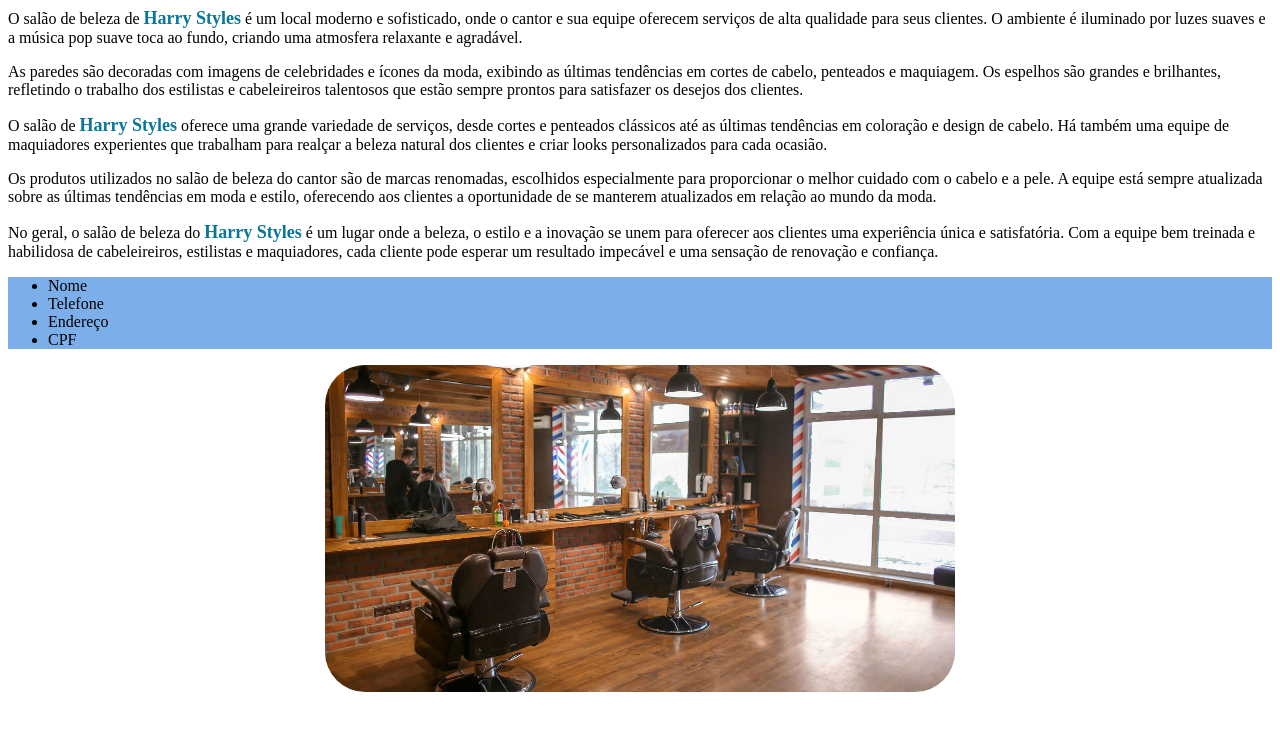
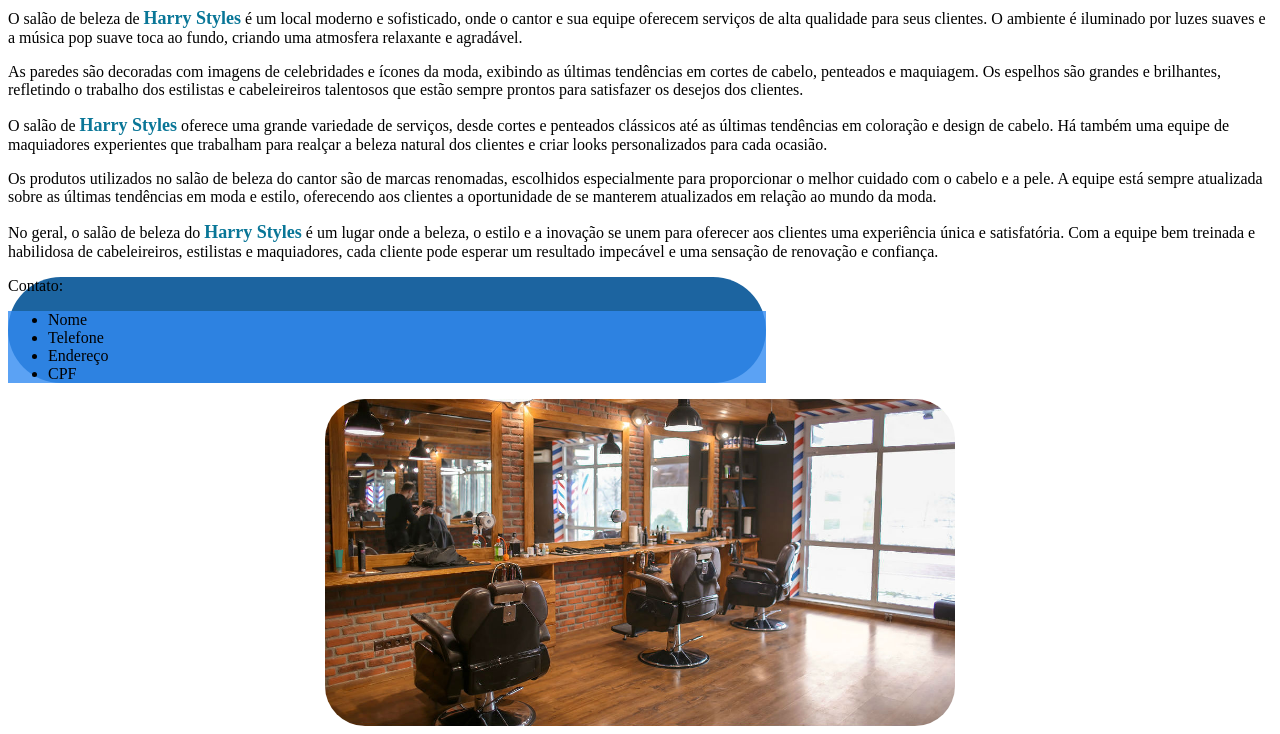
Before and after one commit to cahjuh/barbearia, a plain HTML site: page Carol e Ju/carol e ju.html in a window 1280 px wide. Shown: the part 196-930 px from the top of the page. Before the commit the page ends 896 px from the top, so only its background shows below. Drawn offline with Linux system fonts and the light colour scheme.

Commit message:
div e lista

```diff
--- a/Carol e Ju/carol e ju.html
+++ b/Carol e Ju/carol e ju.html
@@ -1,4 +1,5 @@
 <head>
+<title>Barbearia Harry</title>
   <link rel="stylesheet" href="style.css">
 </head>
 
@@ -15,6 +16,8 @@ Os produtos utilizados no salão de beleza do cantor são de marcas renomadas, e
 
 No geral, o salão de beleza do <b>Harry Styles</b> é um lugar onde a beleza, o estilo e a inovação se unem para oferecer aos clientes uma experiência única e satisfatória. Com a equipe bem treinada e habilidosa de cabeleireiros, estilistas e maquiadores, cada cliente pode esperar um resultado impecável e uma sensação de renovação e confiança.</p>
 
+<div class= "contato">
+  <p>Contato:</p>
   <ul>
         <li>Nome</li>
         <li>Telefone</li>
@@ -23,6 +26,7 @@ No geral, o salão de beleza do <b>Harry Styles</b> é um lugar onde a beleza, o
 
 
   </ul>
+</div>
 <img class="imagem" src="barbeariacaju2.jpg">
 
   </body>
--- a/Carol e Ju/style.css
+++ b/Carol e Ju/style.css
@@ -4,6 +4,7 @@ h1 {
     font-size: 68px;
     font-style: italic;
     background-color: rgb(134, 134, 241);
+
 }
 
 h2{
@@ -32,5 +33,18 @@ b {
 }
 
 ul{
-    background-color: rgba(29, 117, 218, 0.575);
+    background-color: rgba(49, 139, 241, 0.795);
 }
+
+.contato {
+    background-color: rgb(28, 100, 160);
+    width: 80%;
+    border-radius: 600px;
+    width: 60%;
+
+
+}
+
+li{
+    margin-
+}
```
Lines whose indentation alone changed are shown as unchanged.
